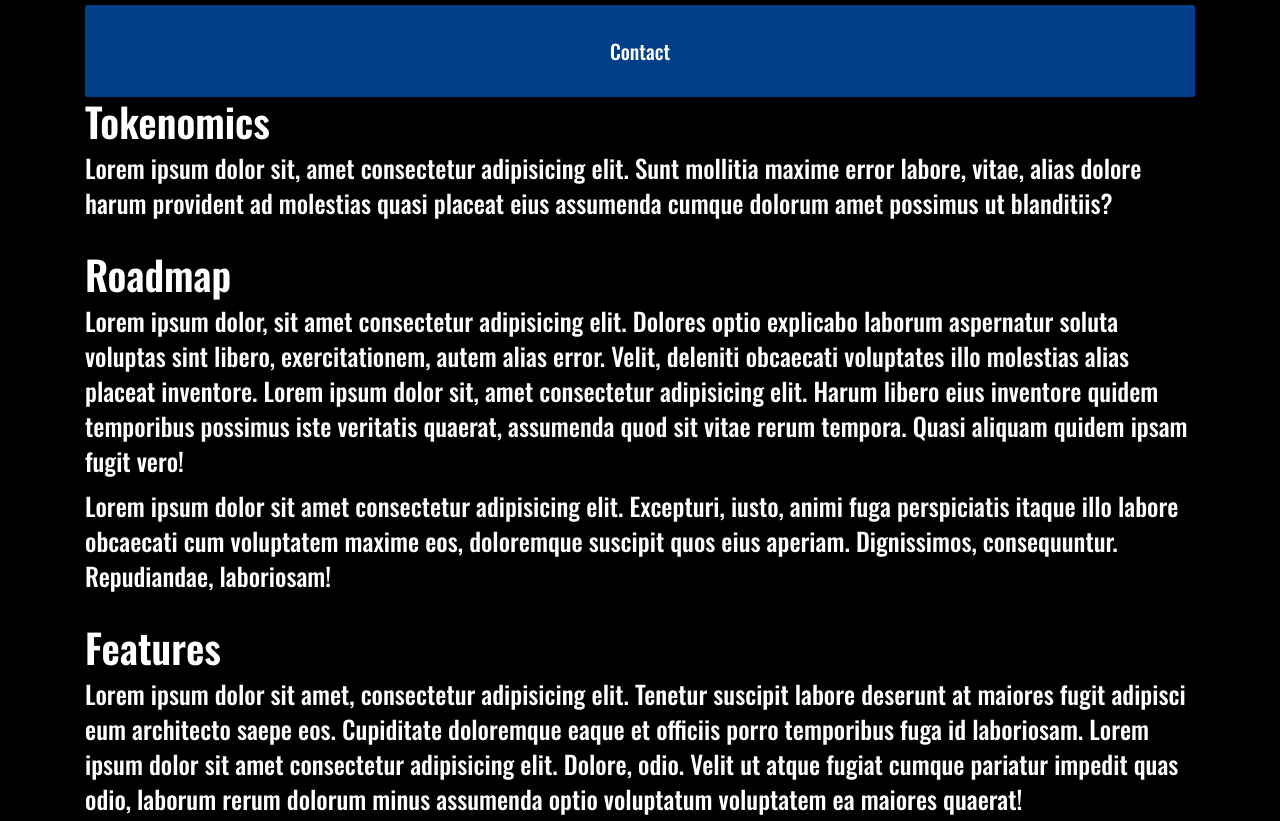
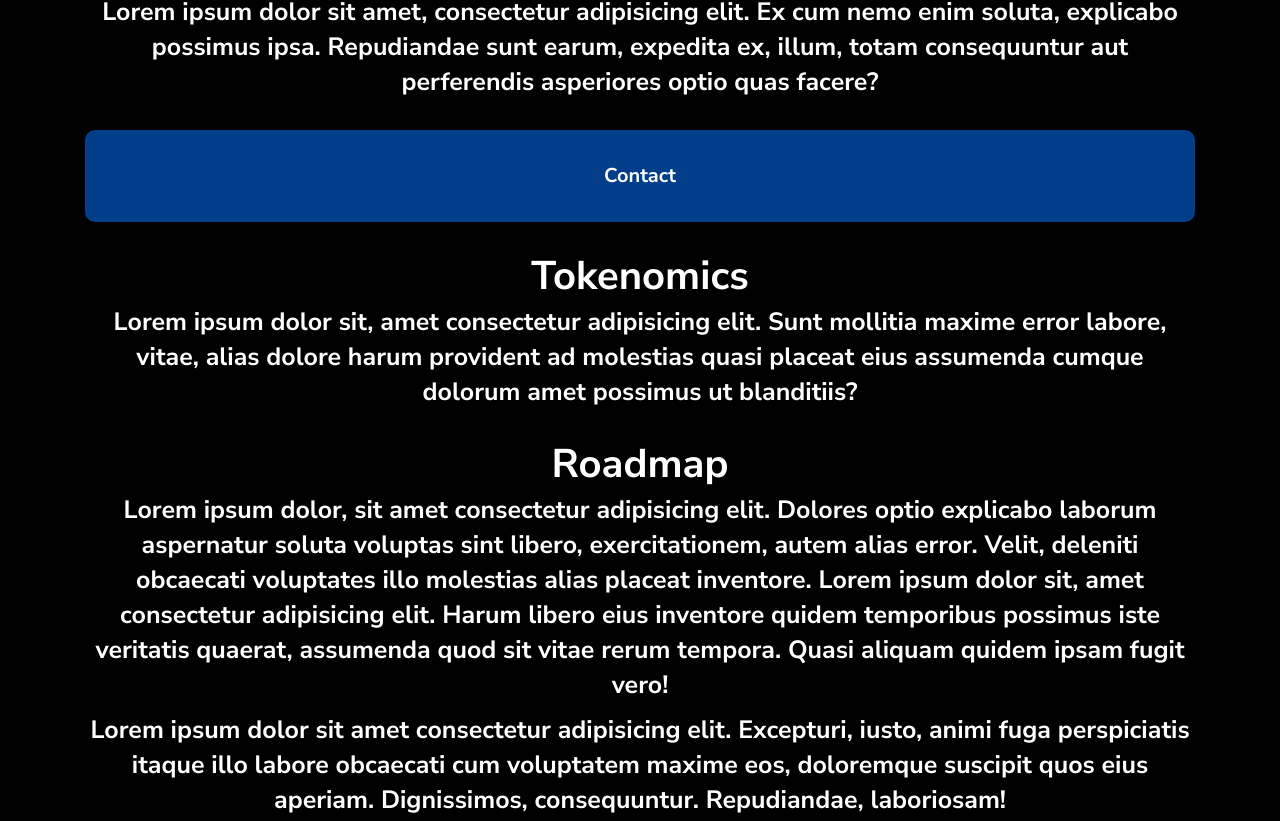
Before and after one commit to mariojimenez04/carlos-romo, a plain HTML site: page index.html in a window 1280 px wide. Shown: the part 519-1340 px from the top of the page. Drawn offline with nearby package versions, Linux system fonts and the light colour scheme.

Commit message:
Version 1.0.2

```diff
--- a/build/css/app.css
+++ b/build/css/app.css
@@ -359,7 +359,7 @@ box-sizing: border-box;
 }
 
 body{
-    font-family: 'Oswald', sans-serif;
+    font-family: 'Nunito Sans', sans-serif;
     font-size: 2rem;
     line-height: 1.4;
     background-color: #000;
@@ -382,7 +382,7 @@ img{
 }
 
 .img-small{
-    width: 7rem;
+    width: 8rem;
     display: block;
 }
 
@@ -419,6 +419,7 @@ img{
 .btn-1{
     background-color: #023e8a;
     color: #fff;
+    border-radius: 1rem;
 }
 
 .special{
--- a/index.html
+++ b/index.html
@@ -6,6 +6,7 @@
     <meta name="viewport" content="width=device-width, initial-scale=1.0">
     <link rel="preconnect" href="https://fonts.googleapis.com">
     <link rel="preconnect" href="https://fonts.gstatic.com" crossorigin>
+    <link href="https://fonts.googleapis.com/css2?family=Nunito+Sans:wght@700;800;900&display=swap" rel="stylesheet">
     <link href="https://fonts.googleapis.com/css2?family=Oswald:wght@500;600;700&display=swap" rel="stylesheet">
     <title>Carlos Romo</title>
     <link rel="stylesheet" href="build/css/bootstrap.css">
@@ -39,7 +40,7 @@
             </div>
         </nav>
 
-        <div class="linea"></div>
+        <div class="text-center">
 
             <div class="container">
                 <h1>Token</h1>
@@ -52,11 +53,11 @@
                 <p>Lorem ipsum dolor sit amet, consectetur adipisicing elit. Ex cum nemo enim soluta, explicabo possimus ipsa. Repudiandae sunt earum, expedita ex, illum, totam consequuntur aut perferendis asperiores optio quas facere?</p>
             </div>
 
-        <div class="container">
+            <div class="container my-5">
                 <a href="" class="btn btn-1 w-100 p-5">Contact</a>
             </div>
 
-        <div id="tokenomics" class="container">
+            <div id="tokenomics" class="container mt-5">
                 <h2>Tokenomics</h2>
 
                 <p>Lorem ipsum dolor sit, amet consectetur adipisicing elit. Sunt mollitia maxime error labore, vitae, alias dolore harum provident ad molestias quasi placeat eius assumenda cumque dolorum amet possimus ut blanditiis?</p>
@@ -72,7 +73,7 @@
                 <p>Lorem ipsum dolor sit amet consectetur adipisicing elit. Excepturi, iusto, animi fuga perspiciatis itaque illo labore obcaecati cum voluptatem maxime eos, doloremque suscipit quos eius aperiam. Dignissimos, consequuntur. Repudiandae, laboriosam!</p>
             </div>
 
-        <div class="container mt-5">
+            <div id="features" class="container mt-5">
                 <h2>Features</h2>
 
                 <p>Lorem ipsum dolor sit amet, consectetur adipisicing elit. Tenetur suscipit labore deserunt at maiores fugit adipisci eum architecto saepe eos. Cupiditate doloremque eaque et officiis porro temporibus fuga id laboriosam. Lorem ipsum dolor sit amet consectetur adipisicing elit. Dolore, odio. Velit ut atque fugiat cumque pariatur impedit quas odio, laborum rerum dolorum minus assumenda optio voluptatum voluptatem ea maiores quaerat!</p>
@@ -86,6 +87,7 @@
                 </div>
             </footer>
         </div>
+    </div>
 
     <script src="build/js/app.js"></script>
     <script src="build/js/bootstrap.bundle.js"></script>
```
Lines whose indentation alone changed are shown as unchanged.
